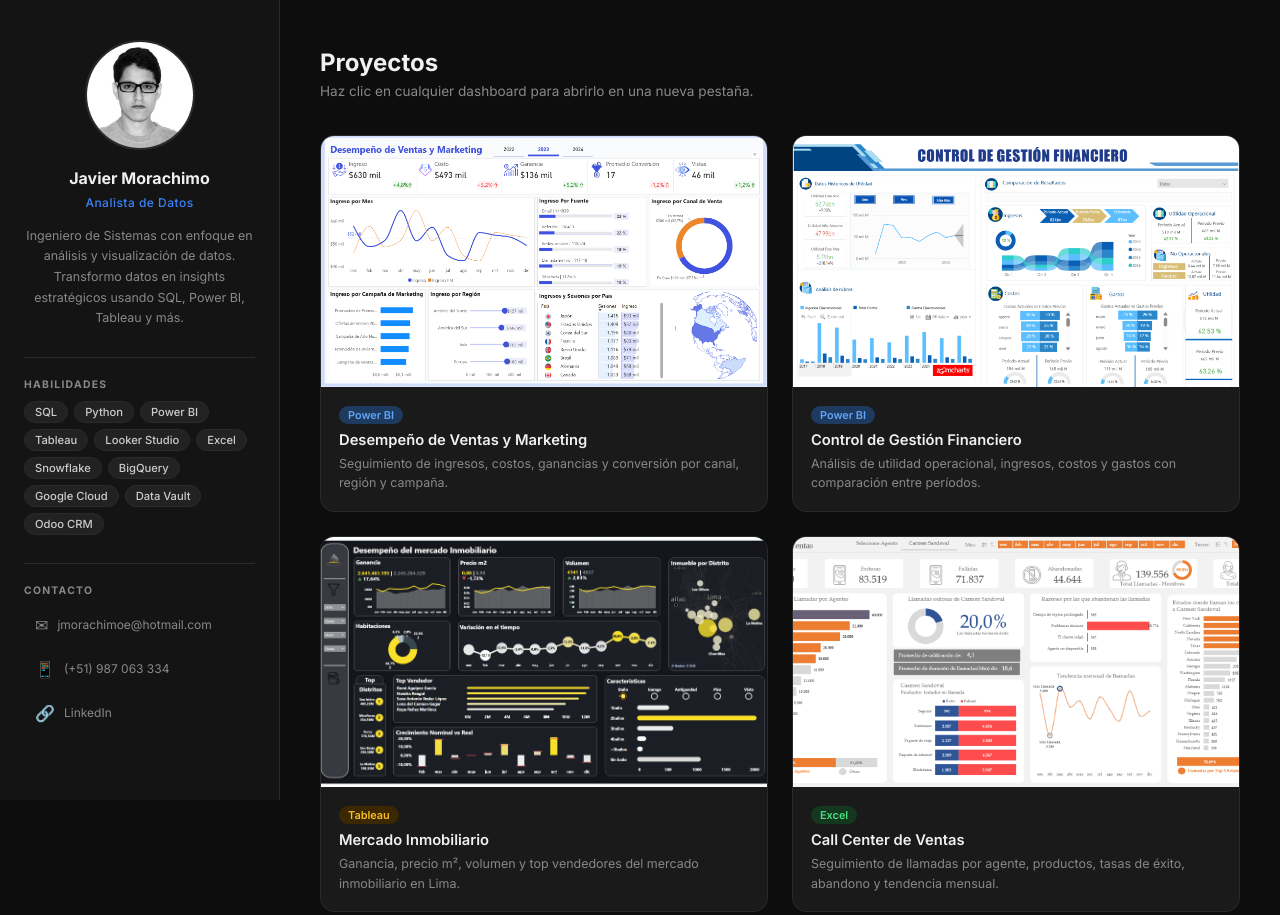
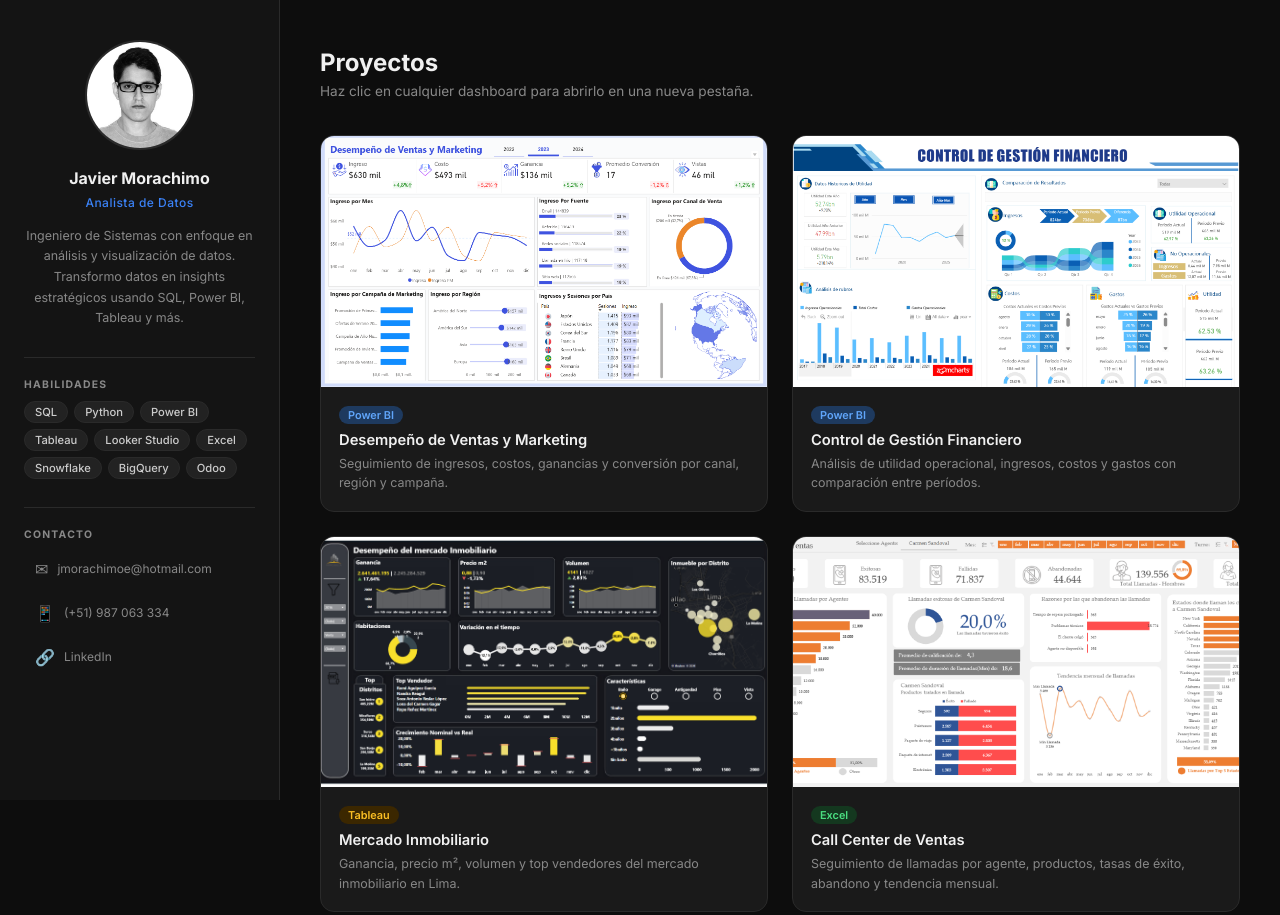
Before and after one commit to n4mat/portfolio, a plain HTML site: page index.html in a window 1280 px wide. Shown: the top 915 px of the page. Drawn offline with Linux system fonts and the light colour scheme.

Commit message:
Update index.html

```diff
--- a/index.html
+++ b/index.html
@@ -3,7 +3,7 @@
 <head>
   <meta charset="UTF-8"/>
   <meta name="viewport" content="width=device-width, initial-scale=1.0"/>
-  <title>Javier Morachimo | Analista de Datos</title>
+  <title>Javier Morachimo | Data Analyst</title>
   <link href="https://fonts.googleapis.com/css2?family=Inter:wght@300;400;500;600;700&display=swap" rel="stylesheet"/>
   <style>
     *, *::before, *::after { box-sizing: border-box; margin: 0; padding: 0; }
@@ -346,9 +346,9 @@
     <span class="skill">Excel</span>
     <span class="skill">Snowflake</span>
     <span class="skill">BigQuery</span>
-    <span class="skill">Google Cloud</span>
-    <span class="skill">Data Vault</span>
-    <span class="skill">Odoo CRM</span>
+    <!-- <span class="skill">Google Cloud</span> -->
+    <!-- <span class="skill">Data Vault</span> -->
+    <span class="skill">Odoo</span>
   </div>
 
   <div class="divider"></div>
```
